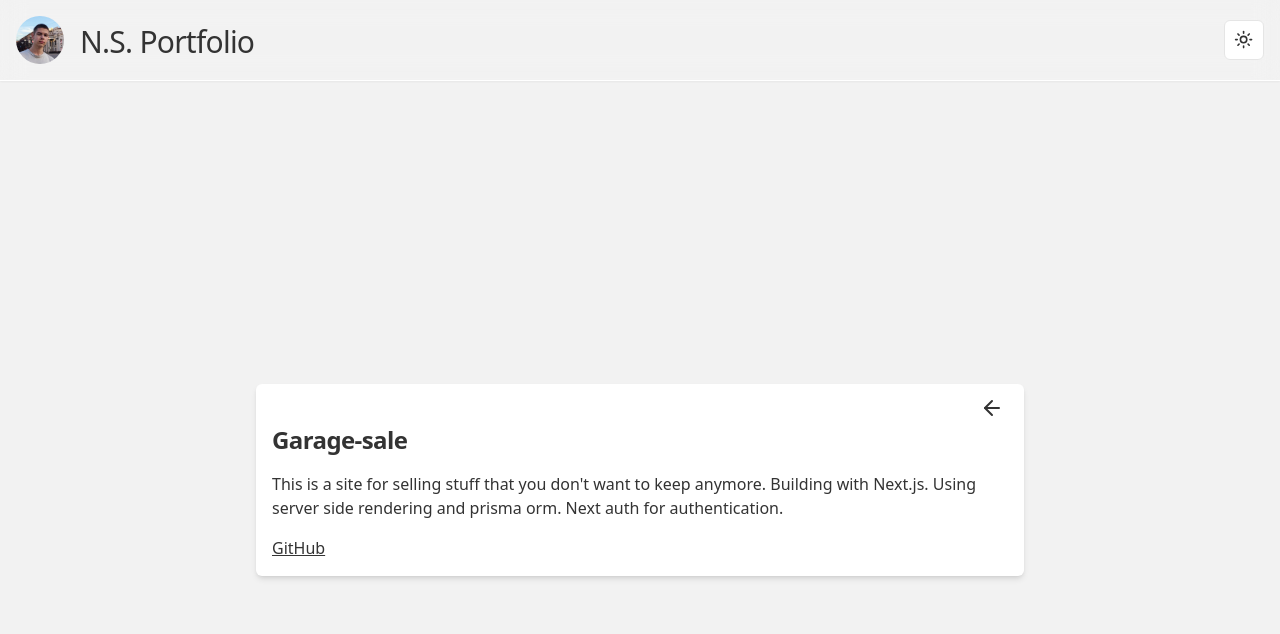
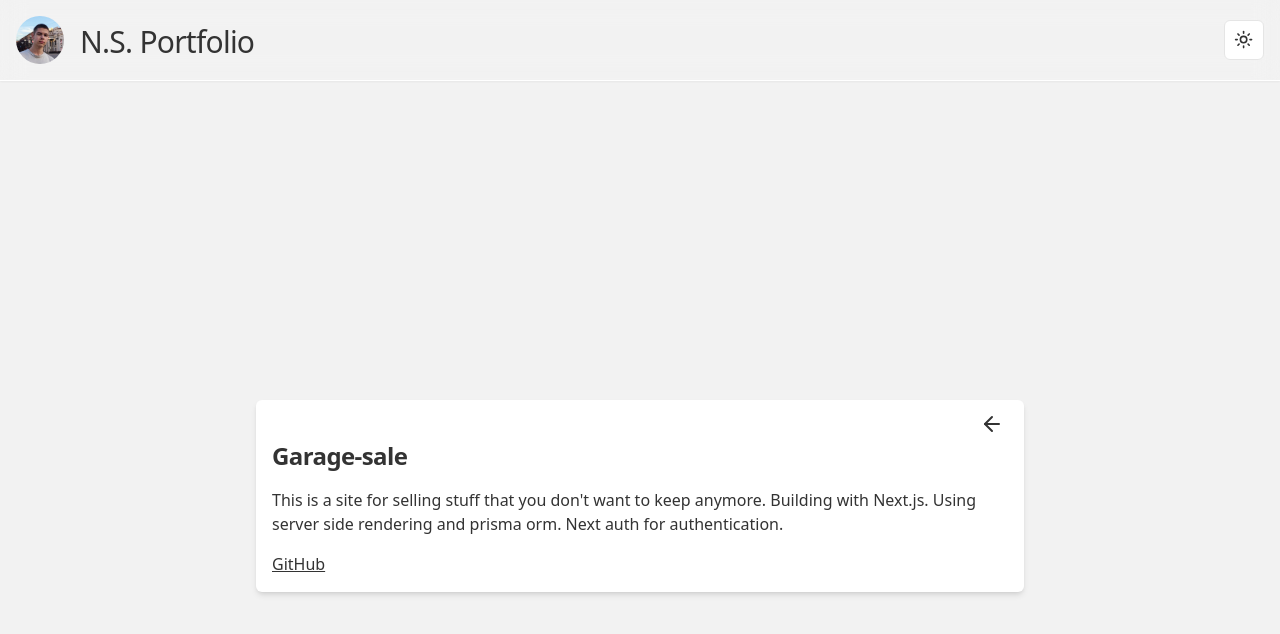
Before and after one commit to woodemai/portfolio, a React (Vite) app: page /garage-sale in a window 1280 px wide. Shown: the top 634 px of the page. Built offline with nearby package versions, Linux system fonts and the light colour scheme.

Commit message:
add margin

```diff
--- a/src/app/providers/PageProvider/RootLayout.tsx
+++ b/src/app/providers/PageProvider/RootLayout.tsx
@@ -17,7 +17,7 @@ export default function RootLayout() {
                     unmountOnExit
                 >
                     {() => (
-                        <div className='mt-20' >
+                        <div className='mt-24' >
                             {currentOutlet}
                         </div>
                     )}
```
